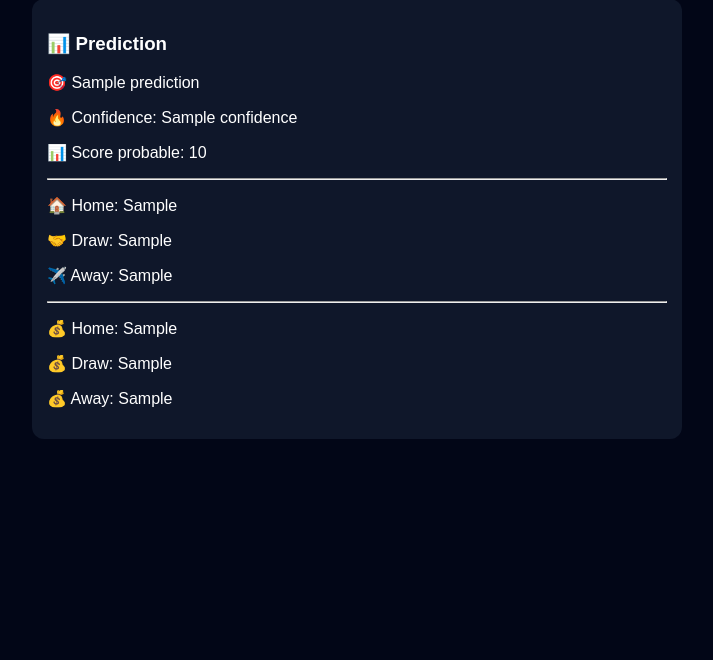
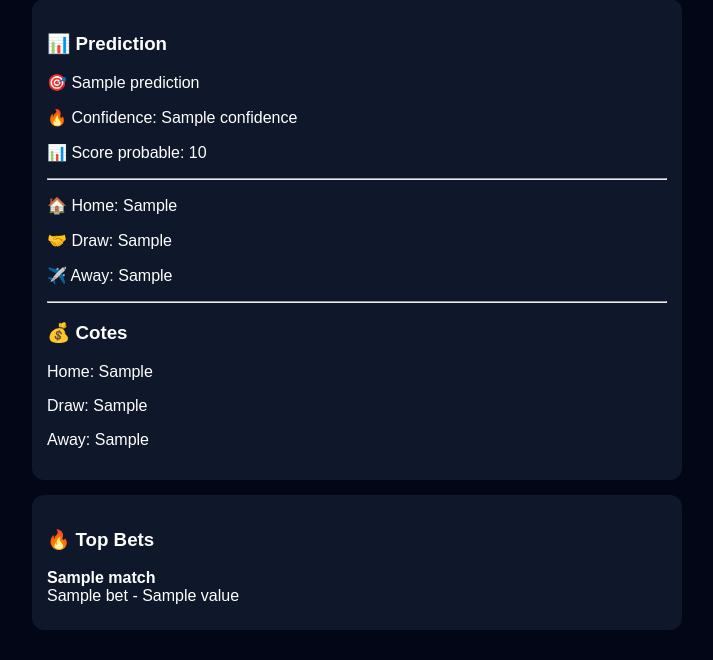
Before and after one commit to pirate-225/football-ai-api, a Flask app: template templates/index.html in a window 1280 px wide. Shown: the part 422-1082 px from the top of the page, without its empty margins (283-996 px from the left). Before the commit the page ends 861 px from the top, so only its background shows below. Run offline with Flask 3, Linux system fonts and the light colour scheme; the template is opened without the code that fills it: most values are stand-ins (such as "Sample title", 1, 10 or a date in 2020).

Commit message:
restore UI + fix jinja

```diff
--- a/templates/index.html
+++ b/templates/index.html
@@ -49,6 +49,18 @@ button {
     font-weight: bold;
     cursor: pointer;
 }
+.suggestions {
+    background: #1e293b;
+    border-radius: 8px;
+}
+.suggestions div {
+    padding: 8px;
+    cursor: pointer;
+}
+.suggestions div:hover {
+    background: #38bdf8;
+    color: black;
+}
 </style>
 </head>
 
@@ -58,11 +70,15 @@ button {
 
 <div class="container">
 
+<!-- 🔍 SEARCH -->
 <div class="card">
 <form method="POST">
 
-<input type="text" name="home_team" placeholder="Equipe domicile">
-<input type="text" name="away_team" placeholder="Equipe extérieur">
+<input type="text" id="home" name="home_team" placeholder="Equipe domicile" autocomplete="off">
+<div id="home_suggestions" class="suggestions"></div>
+
+<input type="text" id="away" name="away_team" placeholder="Equipe extérieur" autocomplete="off">
+<div id="away_suggestions" class="suggestions"></div>
 
 <input type="number" step="0.01" name="odd_home" placeholder="Cote Home">
 <input type="number" step="0.01" name="odd_draw" placeholder="Cote Draw">
@@ -79,6 +95,7 @@ button {
 </div>
 {% endif %}
 
+<!-- 📊 RESULT -->
 {% if result %}
 <div class="card">
 
@@ -99,15 +116,75 @@ button {
 
 {% if result.odd_home %}
 <hr>
-<p>💰 Home: {{ result.odd_home }}</p>
-<p>💰 Draw: {{ result.odd_draw }}</p>
-<p>💰 Away: {{ result.odd_away }}</p>
+<h3>💰 Cotes</h3>
+<p>Home: {{ result.odd_home }}</p>
+<p>Draw: {{ result.odd_draw }}</p>
+<p>Away: {{ result.odd_away }}</p>
 {% endif %}
 
 </div>
 {% endif %}
 
+<!-- 🔥 TOP BETS -->
+<div class="card">
+<h3>🔥 Top Bets</h3>
+
+{% if top_bets %}
+    {% for bet in top_bets %}
+        <div style="margin-bottom:10px;">
+            <strong>{{ bet.match }}</strong><br>
+            {{ bet.bet }} - {{ bet.value }}
+        </div>
+    {% endfor %}
+{% else %}
+<p>❌ Aucun bet aujourd’hui</p>
+{% endif %}
+
 </div>
+
+</div>
+
+<!-- 🔥 AUTOCOMPLETE -->
+<script>
+
+const teams = {{ teams["Team"].tolist() | tojson | safe }};
+
+function setupSearch(inputId, suggestionId) {
+
+    const input = document.getElementById(inputId);
+    const box = document.getElementById(suggestionId);
+
+    input.addEventListener("input", function() {
+
+        const value = this.value.toLowerCase();
+        box.innerHTML = "";
+
+        if (value.length < 1) return;
+
+        const filtered = teams
+            .filter(t => t.toLowerCase().includes(value))
+            .slice(0, 5);
+
+        filtered.forEach(team => {
+
+            const div = document.createElement("div");
+            div.textContent = team;
+
+            div.onclick = () => {
+                input.value = team;
+                box.innerHTML = "";
+            };
+
+            box.appendChild(div);
+
+        });
+    });
+}
+
+setupSearch("home", "home_suggestions");
+setupSearch("away", "away_suggestions");
+
+</script>
 
 </body>
 </html>
```
